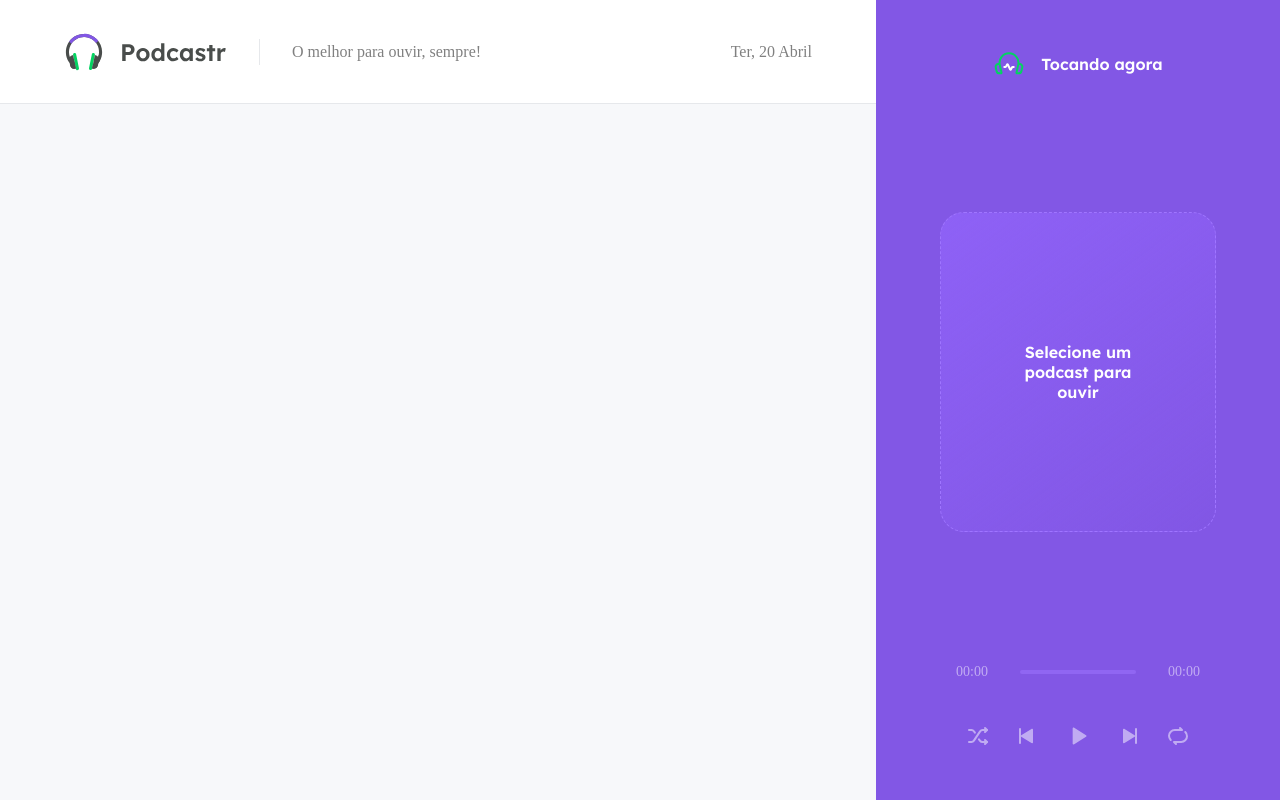
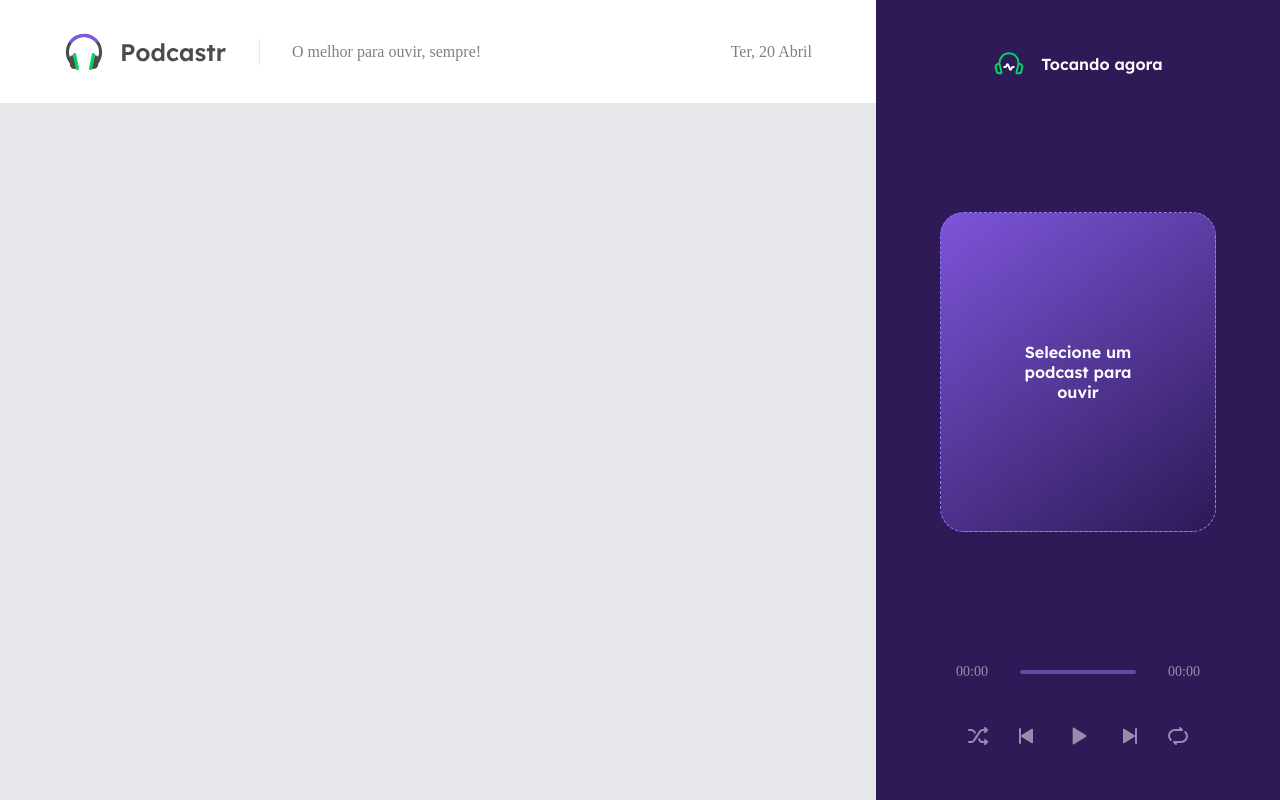
Before and after one commit to kelyAna/podcastr, a Next.js app: page / in a window 1280 px wide. Built offline with nearby package versions, Linux system fonts and the light colour scheme.

Commit message:
Add feature day 3

```diff
--- a/src/components/Player/styles.module.scss
+++ b/src/components/Player/styles.module.scss
@@ -3,7 +3,7 @@
   height: 100vh;
   padding: 3rem 4rem;
 
-  background: var(--purple-500);
+  background: var(--purple-900);
   color: var(--white);
 
   display: flex;
--- a/src/styles/global.scss
+++ b/src/styles/global.scss
@@ -15,10 +15,14 @@
 
   --green-500: #04D361;
 
+  --purple-200: #baa1f5;
   --purple-300: #9F75FF;
   --purple-400: #9164FA;
   --purple-500: #8257E5;
   --purple-800: #6F48C9;
+
+  --purple-900: #2d1a57;
+
 }
 
 @media (max-width: 1080px){
@@ -35,7 +39,7 @@
 
 
 body{
-  background: var(--gray-50)
+  background: var(--gray-100)
 }
 
 body, input ,textarea, button{
```
